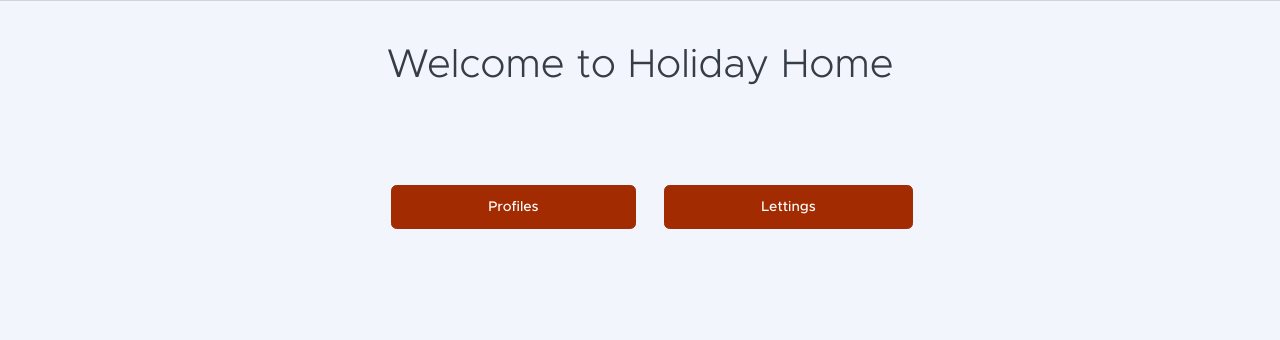
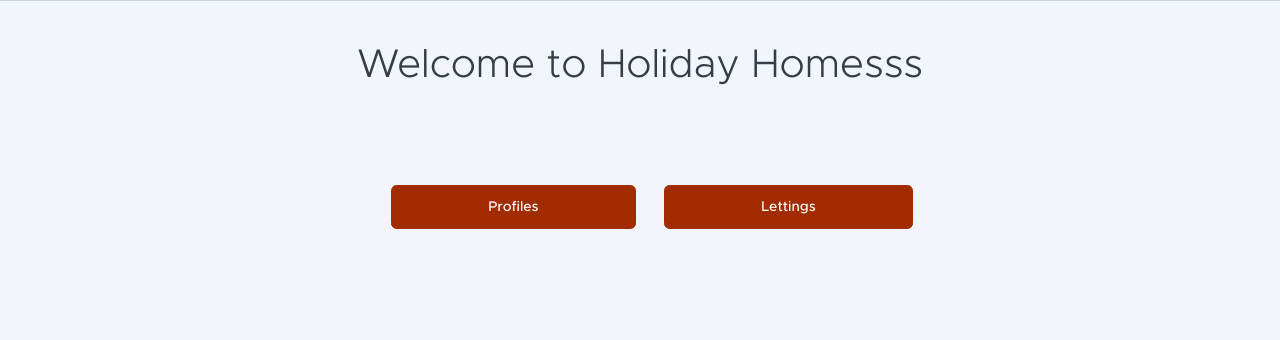
Before and after one commit to AdeVedA/OCLettings--OCR_Mission12, a Django app: page / in a window 1280 px wide. Shown: the part 90-430 px from the top of the page. Run offline with Django 3.2, Linux system fonts and the light colour scheme; some libraries are stand-ins or nearby versions.

Commit message:
CICD test (hook)

```diff
--- a/templates/index.html
+++ b/templates/index.html
@@ -7,7 +7,7 @@
     <div class="row justify-content-center">
         <div class="col-lg-8">
             <h1 class="page-header-ui-title mb-3 display-6">
-                Welcome to Holiday Home
+                Welcome to Holiday Homesss
             </h1>
         </div>
     </div>
```
